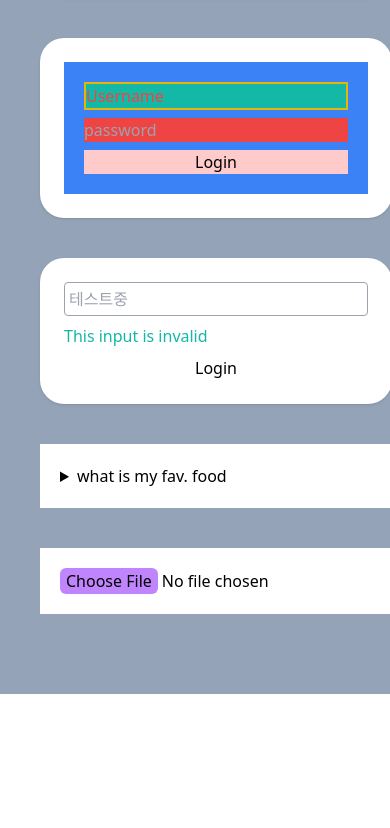
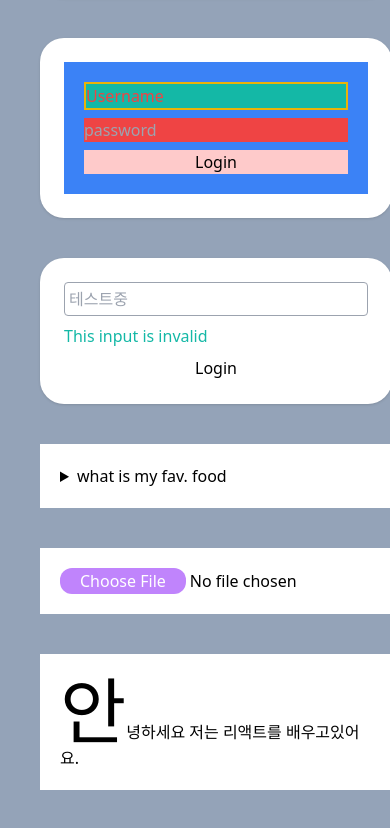
Before and after one commit to hyeyum0312/carrot-market, a Next.js app in the folder carrot-market/: page / in a window 390 px wide. Shown: the part 1506-2334 px from the top of the page. Before the commit the page ends 2200 px from the top, so only its background shows below. Built offline with nearby package versions, Linux system fonts and the light colour scheme.

Commit message:
responsive modifiers

```diff
--- a/carrot-market/pages/index.tsx
+++ b/carrot-market/pages/index.tsx
@@ -115,7 +115,11 @@ const Home: NextPage = () => {
         </div>
 
         <div className="bg-white flex flex-col space-y-2 p-5">
-            <input type="file" className="file:border-0 file:rounded-md file:bg-purple-400"/>
+            <input type="file" className="file:cursor-wait file:hover:text-purple-400 file:hover:border file:hover:bg-white file:transition-colors file:border-0 file:rounded-xl file:px-5 file:text-white file:bg-purple-400"/>
+        </div>
+
+        <div className="bg-white flex flex-col space-y-2 p-5">
+            <p className="first-letter:text-7xl first-letter:hover:text-purple-400">안녕하세요 저는 리액트를 배우고있어요.</p>
         </div>
 
     </div>
```
